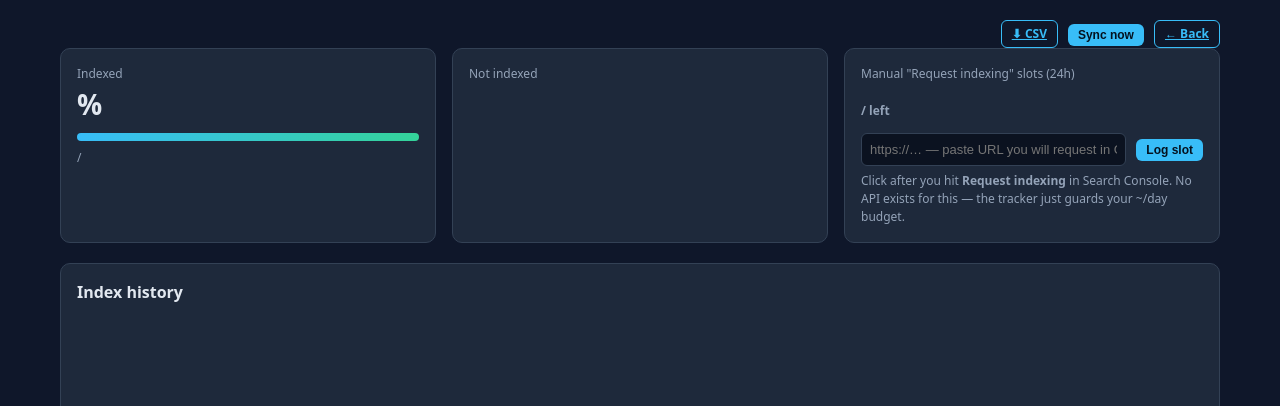
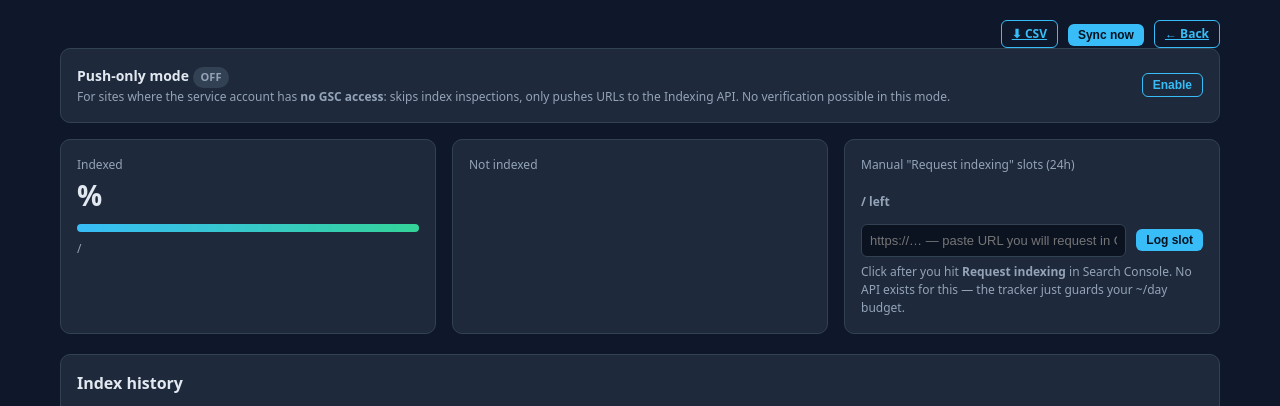
Before and after one commit to onlinequranclasses56-ops/gscpagesindexer, a Flask app: template templates/property.html in a window 1280 px wide. Shown: the part 45-451 px from the top of the page. Run offline with Flask 3, Linux system fonts and the light colour scheme; the template is opened without the code that fills it, so the values that code supplies are empty.

Commit message:
Push-only mode: skip inspections for properties without GSC access

```diff
--- a/app.py
+++ b/app.py
@@ -197,7 +197,8 @@
 
         def work(p):
             prop = {"site_url": p["site_url"],
-                    "sitemaps": json.loads(p["sitemaps"] or "[]")}
+                    "sitemaps": json.loads(p["sitemaps"] or "[]"),
+                    "push_only": p.get("push_only", 0)}
             try:
                 rep = indexer.run_property(cfg, DB_PATH, prop, pushers,
                                            push_lock, key_path)
@@ -326,6 +327,27 @@
         return render_template("property.html", **ctx)
     finally:
         conn.close()
+
+
+@app.post("/p/<int:pid>/push-only")
+def toggle_push_only(pid):
+    """Toggle push-only mode: skip index inspections (for properties the
+    service account can't access in GSC), only push to the Indexing API."""
+    conn = db()
+    try:
+        p = store.get_property(conn, pid)
+        if not p:
+            flash("Property not found.", "error")
+        else:
+            new_val = not p.get("push_only")
+            store.set_push_only(conn, pid, new_val)
+            flash(("Push-only mode ON — inspections skipped, only Indexing API "
+                   "pushes will run." if new_val else
+                   "Push-only mode OFF — full inspection + push pipeline."),
+                  "ok")
+    finally:
+        conn.close()
+    return redirect(url_for("property_page", pid=pid))
 
 
 @app.route("/p/<int:pid>/run", methods=["POST"])
--- a/db.py
+++ b/db.py
@@ -88,6 +88,10 @@
     # migrate: http_status for dead-link detection
     if "http_status" not in cols:
         conn.execute("ALTER TABLE urls ADD COLUMN http_status INTEGER")
+    # migrate: push_only mode for properties without GSC access
+    pcols = [r[1] for r in conn.execute("PRAGMA table_info(properties)").fetchall()]
+    if "push_only" not in pcols:
+        conn.execute("ALTER TABLE properties ADD COLUMN push_only INTEGER NOT NULL DEFAULT 0")
     # indexes for 100-property scale
     conn.execute(
         "CREATE INDEX IF NOT EXISTS idx_urls_lookup "
@@ -201,6 +205,14 @@
 
 def set_property_active(conn, pid, active):
     conn.execute("UPDATE properties SET active=? WHERE id=?", (1 if active else 0, pid))
+    conn.commit()
+
+
+def set_push_only(conn, pid, push_only):
+    """Push-only mode: skip index inspections (no GSC access), only push URLs
+    to the Indexing API. For properties the service account can't access."""
+    conn.execute("UPDATE properties SET push_only=? WHERE id=?",
+                 (1 if push_only else 0, pid))
     conn.commit()
 
 
--- a/indexer.py
+++ b/indexer.py
@@ -157,9 +157,14 @@
         _check_dead_links(conn, site)
 
         # 2. index-status inspection (parallel workers)
+        # Push-only mode (no GSC access): skip inspections, only push.
+        push_only = bool(prop.get("push_only"))
         cap = int(cfg.get("daily_inspection_cap_per_property", 1500))
         stale = int(cfg.get("inspection_stale_hours", 72))
         todo = store.candidates_for_inspection(conn, site, cap, stale)
+        if push_only:
+            print(f"  push-only mode for {site}: skipping {len(todo)} inspections")
+            todo = []
         stop = threading.Event()
         inspected = 0
 
--- a/templates/property.html
+++ b/templates/property.html
@@ -7,6 +7,18 @@
     <a class="btn ghost sm" href="/p/{{ p.id }}/export">⬇ CSV</a>
     <form method="post" action="/p/{{ p.id }}/run" style="margin:0"><button class="btn sm" {% if state.running %}disabled{% endif %}>Sync now</button></form>
     <a class="btn ghost sm" href="/">← Back</a>
+  </div>
+</div>
+<div class="card" style="border-color:{% if p.push_only %}var(--warn){% else %}var(--line){% endif %}">
+  <div class="row" style="justify-content:space-between;align-items:center">
+    <div>
+      <b>Push-only mode</b>
+      <span class="badge {{ 'b-warn' if p.push_only else 'b-mut' }}">{{ 'ON' if p.push_only else 'OFF' }}</span>
+      <div class="mut">For sites where the service account has <b>no GSC access</b>: skips index inspections, only pushes URLs to the Indexing API. No verification possible in this mode.</div>
+    </div>
+    <form method="post" action="/p/{{ p.id }}/push-only" style="margin:0">
+      <button class="btn sm ghost">{{ 'Disable' if p.push_only else 'Enable' }}</button>
+    </form>
   </div>
 </div>
 
```
